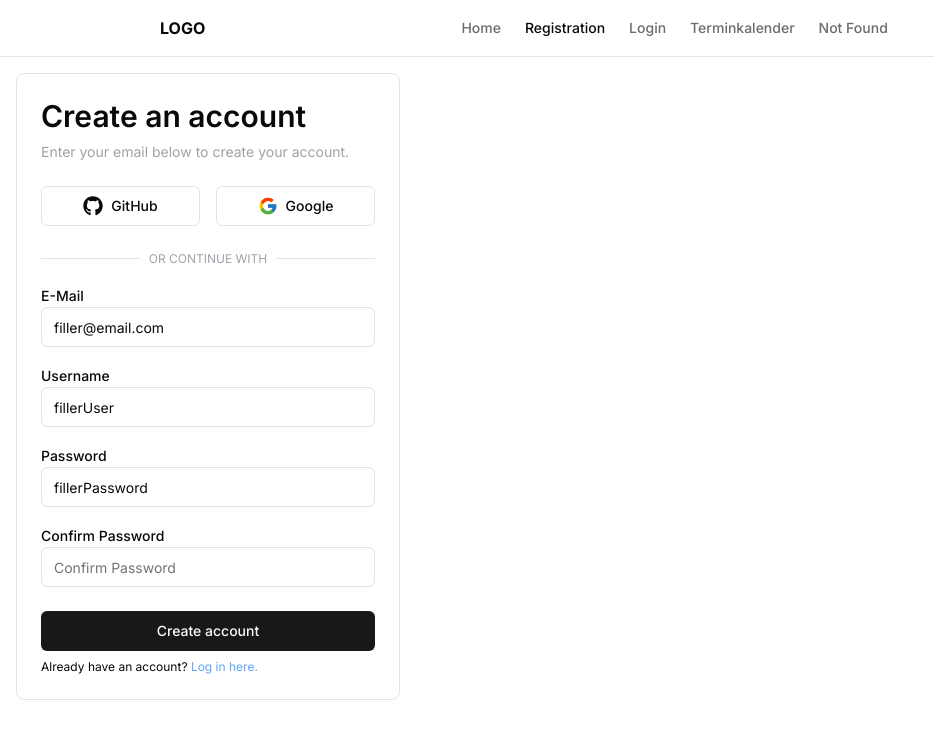
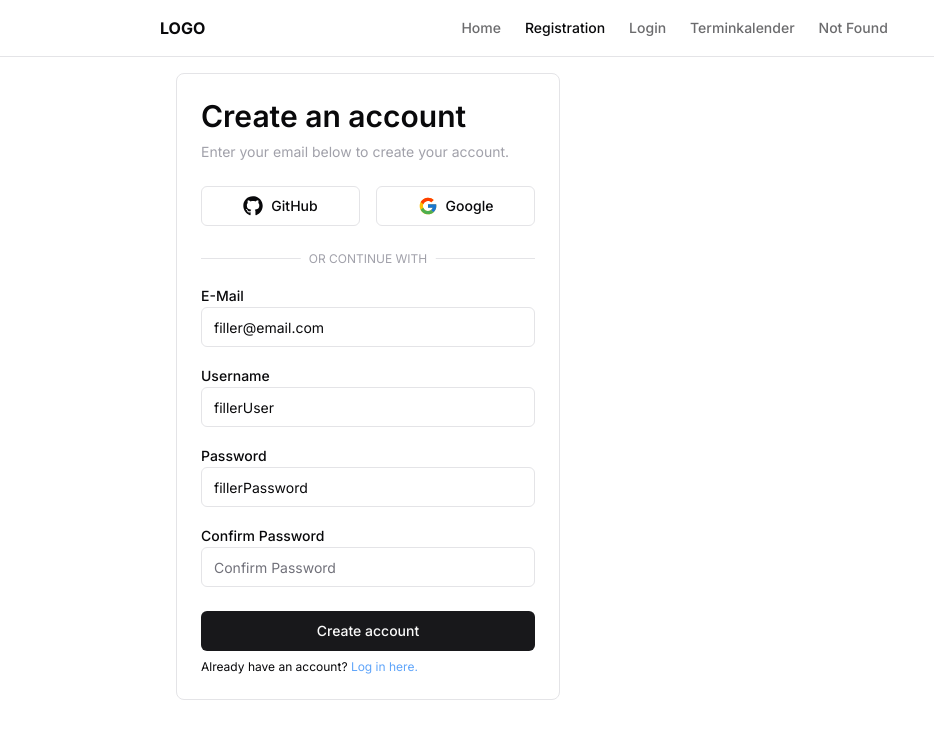
Before and after one commit to ExziiL/UniStart, a Next.js app: page /registration in a window 1280 px wide. Shown: the top 738 px of the page, without its empty margins (0-934 px from the left). Built offline with nearby package versions, Linux system fonts and the light colour scheme.

Commit message:
centered components

```diff
--- a/src/app/layout.tsx
+++ b/src/app/layout.tsx
@@ -2,7 +2,7 @@ import type { Metadata } from 'next';
 import { Inter } from 'next/font/google';
 import './globals.css';
 
-import Header from '@/components/Header';
+import Header from '@/components/header';
 import { Toaster } from '@/components/ui/toaster';
 
 const inter = Inter({ subsets: ['latin'] });
@@ -17,7 +17,7 @@ export default function RootLayout({ children }: { children: React.ReactNode })
 		<html lang="en">
 			<body className={inter.className}>
 				<Header />
-				<main>
+				<main className="max-w-[960px] mx-auto">
 					{children}
 					<Toaster />
 				</main>
```
